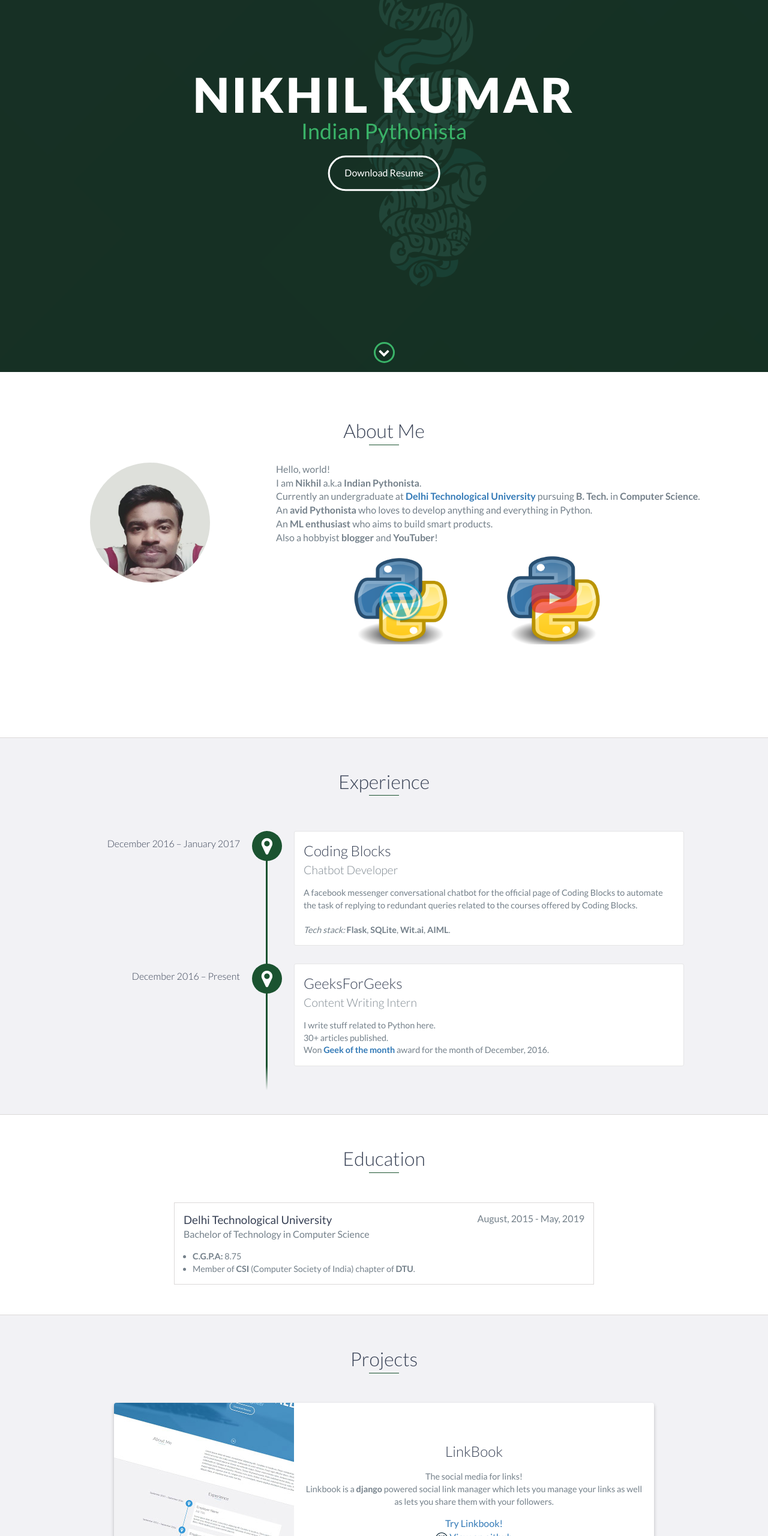
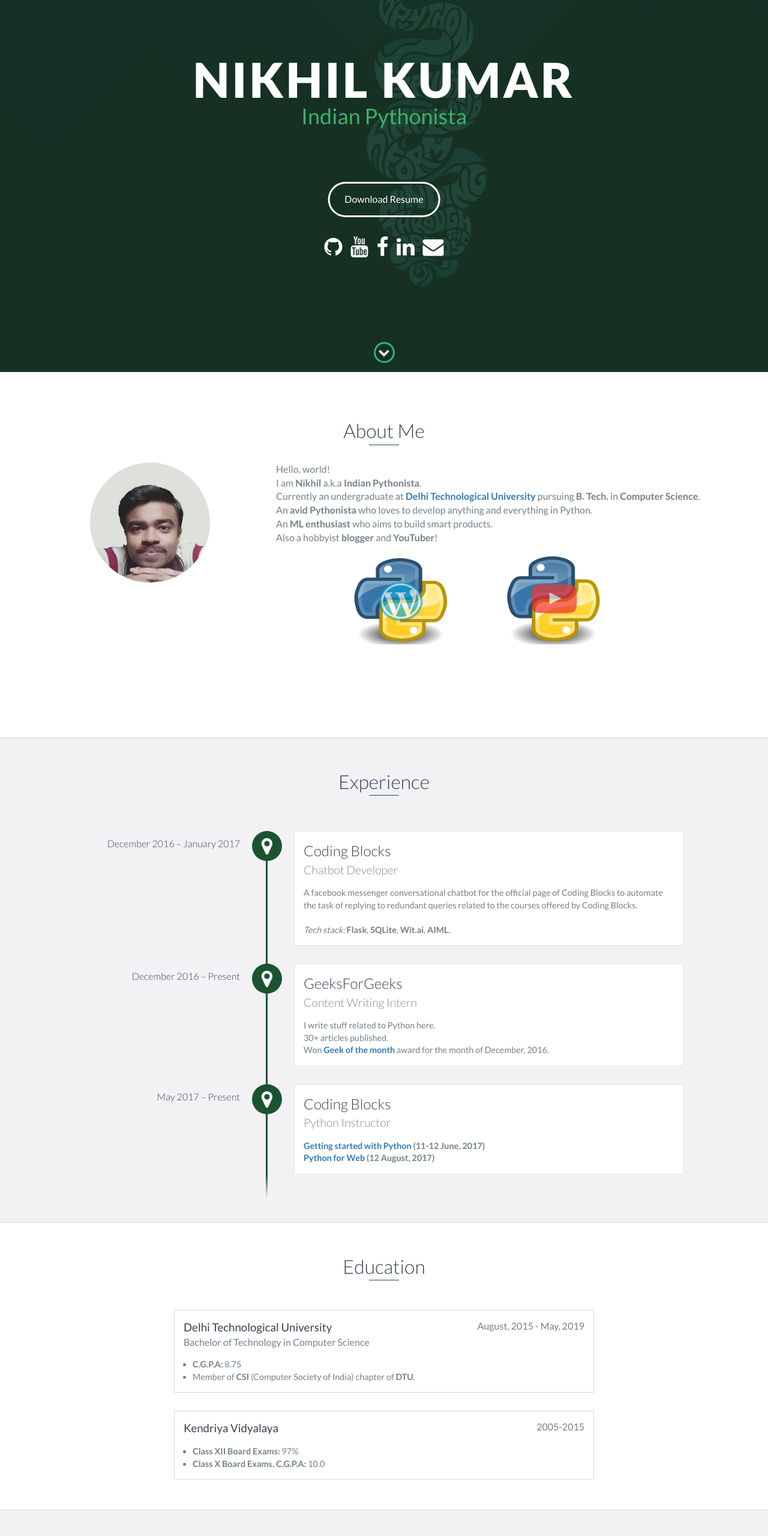
Before and after one commit to nikhilkumarsingh/nikhilkumarsingh.github.io, a website: page index.html in a window 1280 px wide. Shown: the part 180-2740 px from the top of the page at 60% size. Drawn offline with nearby package versions, Linux system fonts and the light colour scheme.

Commit message:
additions

```diff
--- a/index.html
+++ b/index.html
@@ -13,6 +13,12 @@
     <link href="css/bootstrap.min.css" rel="stylesheet">
     <link href="css/styles.css" rel="stylesheet">
 </head>
+
+<style>
+#links .fa:hover {color: #08a828;}
+#links {font-size:35px;}
+
+</style>
 
 <body>
     <div id="mobile-menu-open" class="shadow-large">
@@ -47,11 +53,23 @@
     <!-- End header -->
 
     <div id="lead">
-        <div id="lead-content">
+        <div id="lead-content"><br><br><br><br>
             <h1>Nikhil Kumar</h1>
-            <h2>Indian Pythonista</h2>
-            <a href="#" class="btn-rounded-white">Download Resume</a>
+            <h2>Indian Pythonista</h2><br><br><br>
+            <a href="static/resume.pdf" class="btn-rounded-white">Download Resume</a><br><br>
+            <div id="links">
+                <a href="https://github.com/nikhilkumarsingh" target="_blank" style="color:white;"><i class="fa fa-github" aria-hidden="true"></i></a>&nbsp;
+                <a href="https://www.youtube.com/IndianPythonista" target="_blank" style="color:white;"><i class="fa fa-youtube" aria-hidden="true"></i></a>&nbsp;
+                <a href="https://facebook.com/nikhilksingh97" target="_blank" style="color:white;"><i class="fa fa-facebook" aria-hidden="true"></i></a>&nbsp;
+                <a href="https://www.linkedin.com/in/nikhilksingh97/" target="_blank" style="color:white;"><i class="fa fa-linkedin" aria-hidden="true"></i></a>&nbsp;
+                <a href="mailto:nikhilksingh97@gmail.com" target="_blank" style="color:white;"><i class="fa fa-envelope" aria-hidden="true"></i></a>
+            </div>
         </div>
+
+
+
+
+
         <!-- End #lead-content -->
 
         <div id="lead-overlay"></div>
@@ -124,6 +142,17 @@
                     Won <a href="http://www.geeksforgeeks.org/wp-content/uploads/Nikhil-Kumar-Singh-2.jpg"><b>Geek of the month</b></a> award for the month of December, 2016.
                 </p>
             </div>
+
+            <div data-date="May 2017 – Present">
+                <h3>Coding Blocks</h3>
+                <h4>Python Instructor</h4>
+                <p>
+                    <b><a href="https://github.com/nikhilkumarsingh/Python-bootcamp">
+                    Getting started with Python</a> (11-12 June, 2017)</b><br>
+                    <b><a href="https://github.com/nikhilkumarsingh/PythonForWeb">
+                    Python for Web</a> (12 August, 2017)</b>
+                </p>
+            </div>
         </div>
     </div>
     <!-- End #experience -->
@@ -145,6 +174,21 @@
                 </ul>
             </p>
         </div>
+        <div class="education-block">
+            <h3>Kendriya Vidyalaya</h3>
+            <span class="education-date">2005-2015</span>
+            <h4></h4>
+            <p>
+                <ul>
+                    <li>
+                        <b>Class XII Board Exams: </b> 97%
+                    </li>
+                    <li>
+                        <b>Class X Board Exams, C.G.P.A: </b> 10.0
+                    </li>
+                </ul>
+            </p>
+        </div>
         <!-- End .education-block -->
     </div>
     <!-- End #education -->
@@ -155,7 +199,7 @@
             <div class="row">
                 <div class="project shadow-large">
                     <div class="project-image">
-                        <img src="images/project.jpg" />
+                        <img src="images/linkbook.png" height="300px" width="300px"/>
                     </div>
                     <!-- End .project-image -->
                     <div class="project-info">
@@ -173,7 +217,7 @@
                 <!-- End .project -->
                 <div class="project shadow-large">
                     <div class="project-image">
-                        <img src="images/project.jpg" />
+                        <img src="images/ctdl.png"  height="300px" width="300px"/>
                     </div>
                     <!-- End .project-image -->
                     <div class="project-info">
@@ -190,7 +234,7 @@
                 <!-- End .project -->
                 <div class="project shadow-large">
                     <div class="project-image">
-                        <img src="images/project.jpg" />
+                        <img src="images/clix.png"  height="300px" width="300px" />
                     </div>
                     <!-- End .project-image -->
                     <div class="project-info">
@@ -207,7 +251,7 @@
                 <!-- End .project -->
                 <div class="project shadow-large">
                     <div class="project-image">
-                        <img src="images/project.jpg" />
+                        <img src="images/mycodebot.jpg"  height="300px" width="300px"/>
                     </div>
                     <!-- End .project-image -->
                     <div class="project-info">
@@ -224,7 +268,7 @@
                 <!-- End .project -->
                 <div class="project shadow-large">
                     <div class="project-image">
-                        <img src="images/project.jpg" />
+                        <img src="images/facebook-graph-API.png"  height="300px" width="300px" />
                     </div>
                     <!-- End .project-image -->
                     <div class="project-info">
@@ -348,6 +392,9 @@
                         <li>
                             <a href="https://www.linkedin.com/in/nikhilksingh97/" target="_blank"><i class="fa fa-linkedin" aria-hidden="true"></i></a>
                         </li>
+                        <li>
+                            <a href="mailto:nikhilksingh97@gmail.com" target="_blank"><i class="fa fa-envelope" aria-hidden="true"></i></a>
+                        </li>
                     </ul>
                 </div>
             </div>
```
Also changed, not shown: images/clix.png (added), images/ctdl.png (added), images/facebook-graph-API.png (added), images/linkbook.png (added), images/mycodebot.jpg (added), 1 other file.
